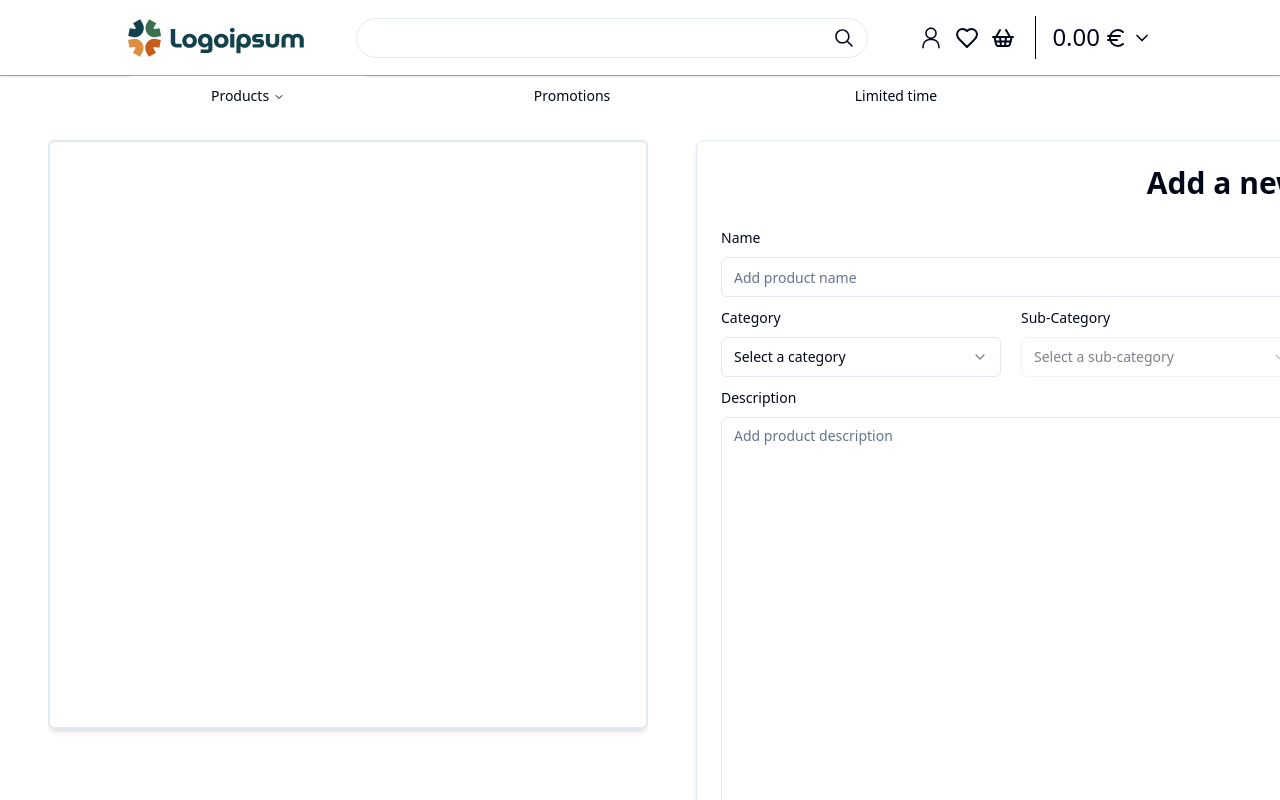
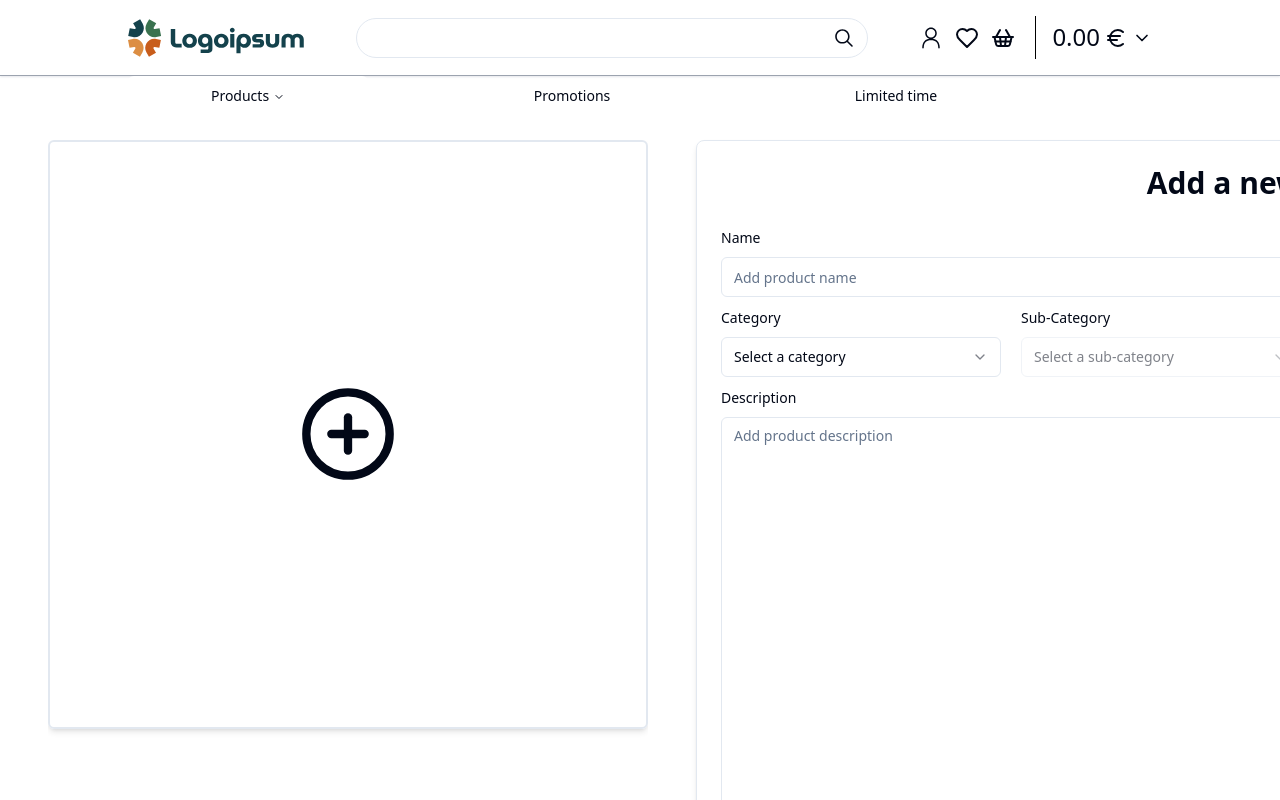
Before and after one commit to teoMarinov/ABCFurniture, a React (Vite) app in the folder client/: page /add-product in a window 1280 px wide. Built offline with nearby package versions, Linux system fonts and the light colour scheme; the HTML template or start-up script is replaced by a standard one.

Commit message:
add plus circle svg

```diff
--- a/client/src/components/add-product/AddProduct.tsx
+++ b/client/src/components/add-product/AddProduct.tsx
@@ -99,6 +99,7 @@ const AddProduct = () => {
         onSubmit={form.handleSubmit(onSubmit)}
         className="h-[calc(100vh-116px)] w-full flex gap-x-12 p-6 px-12"
       >
+
         <ImageDisplay images={imagePreview} handleOnChange={handleOnChange} handleRemove={handleRemove}/>
 
         {/* Data form */}
@@ -111,7 +112,9 @@ const AddProduct = () => {
             </CardHeader>
 
             <CardContent className="pb-4">
+
               <ProductInfoForm form={form} isPending={isPending} />
+
             </CardContent>
 
             <CardFooter>
--- a/client/src/components/add-product/ImageDisplay.tsx
+++ b/client/src/components/add-product/ImageDisplay.tsx
@@ -1,4 +1,4 @@
-import { Trash } from "lucide-react";
+import { Trash2, PlusCircle } from "lucide-react";
 
 interface ImageDisplayProps {
   images: string[];
@@ -13,8 +13,9 @@ const ImageDisplay = ({
   return (
     <div className=" h-[790px] flex items-center">
       <div className="h-full w-[600px] grid grid-rows-4 grid-cols-3 gap-4 overflow-hidden">
-        <div className="row-span-3 col-span-3 flex items-center justify-center border-2 shadow-md rounded-md p-2">
+        <div className="row-span-3 col-span-3 flex items-center justify-center border-2 shadow-md rounded-md p-2 group">
           <img className="max-h-full max-w-full" src={images[0]} />
+          <PlusCircle size={100} className="group-hover:scale-125 transition" />
           <input
             className="cursor-pointer file:cursor-pointer w-[590px] h-[580px] opacity-0 bg-red-600 z-50 absolute "
             type="file"
@@ -22,12 +23,12 @@ const ImageDisplay = ({
           />
         </div>
 
-        {images.slice(1).map((image: string, index) => (
+        {images.map((image: string, index) => (
           <div
             key={image}
             className="group flex items-center justify-center border-2 shadow-md rounded-md p-1 relative "
           >
-            <Trash
+            <Trash2
               className="z-50 size-7 absolute top-2 right-2 scale-0 group-hover:scale-100 transition text-red-700 hover:bg-white/80 cursor-pointer rounded-full p-1"
               onClick={() => handleRemove(index)}
             />
```
